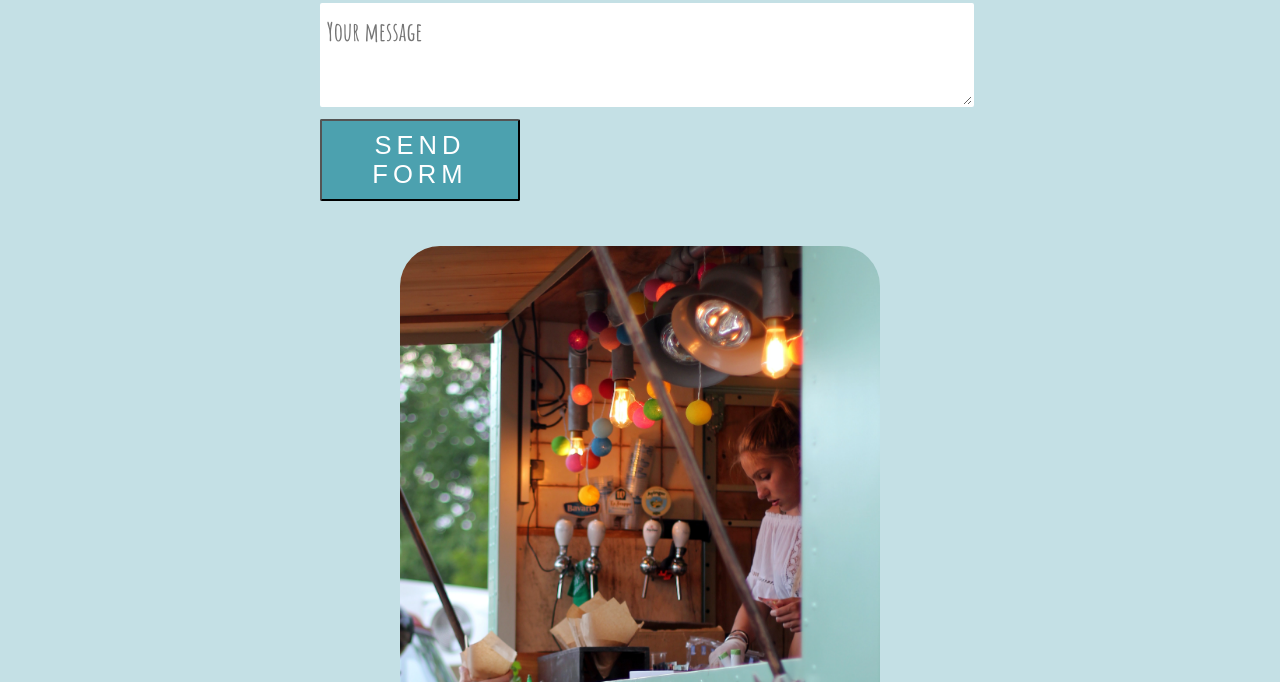
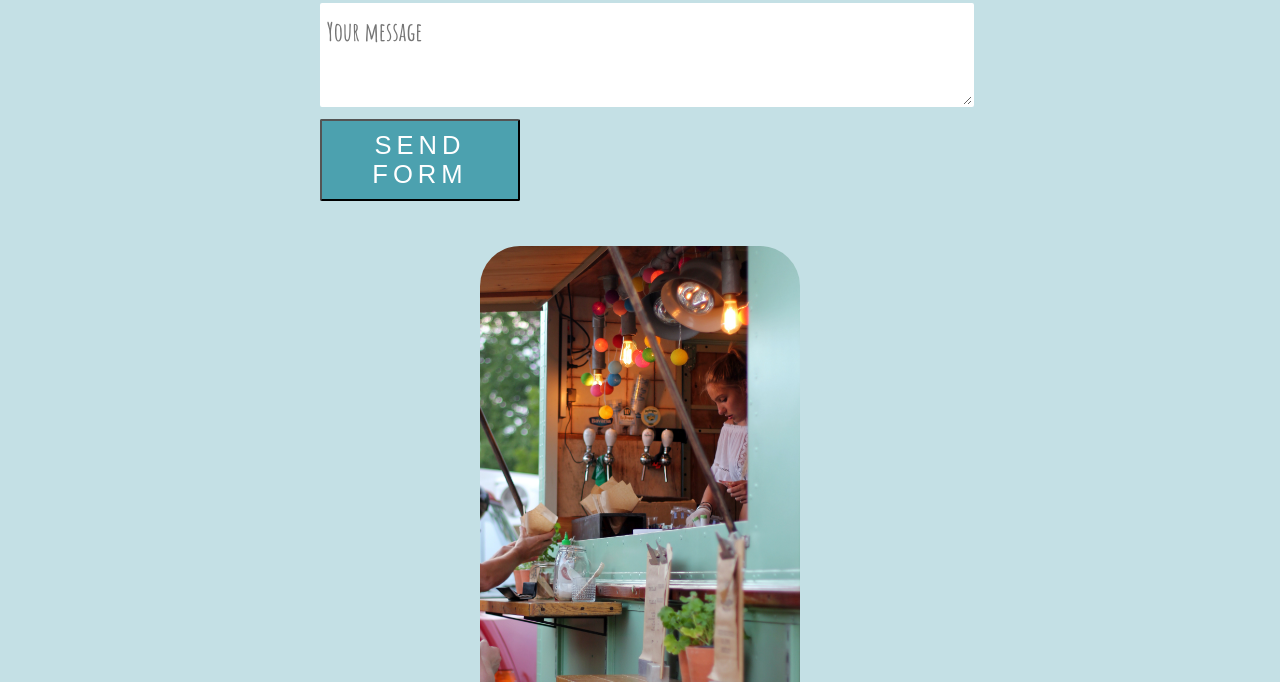
Before and after one commit to chasingeuphoria/UI, a plain HTML site: page contact.html in a window 1280 px wide. Shown: the part 618-1300 px from the top of the page. Drawn offline with Linux system fonts and the light colour scheme.

Commit message:
updated small error on contact page img

```diff
--- a/style2.css
+++ b/style2.css
@@ -177,7 +177,8 @@ textarea {
 
 .closing-img > img {
   align-items: center;
-  width: 30rem;
+  width: 20rem;
+  height: 30rem;
   border-radius: 40px;
   margin: 0 35%;
 }
```
